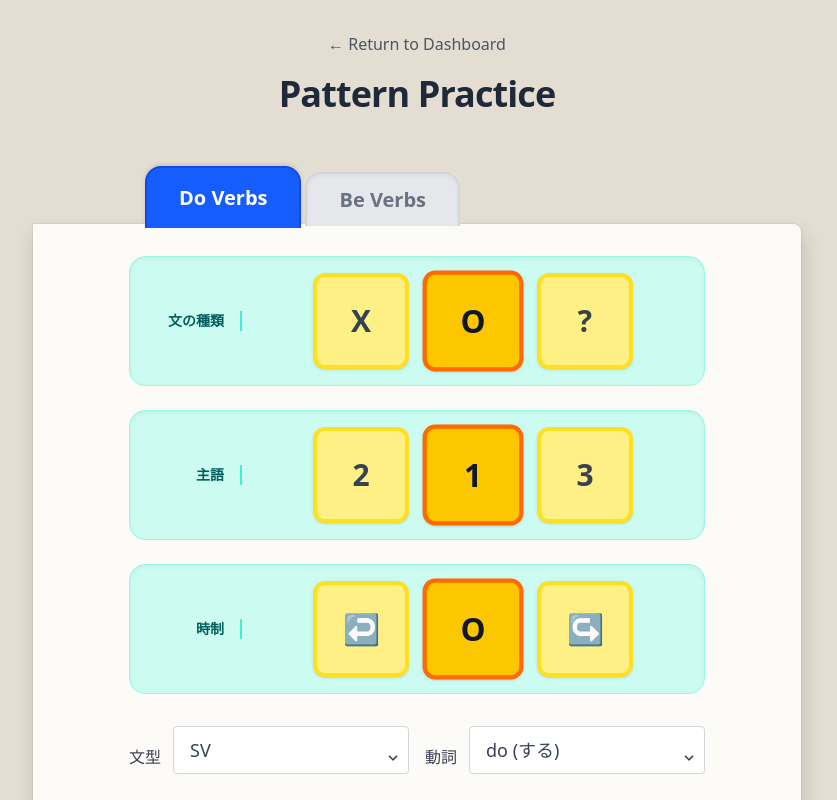
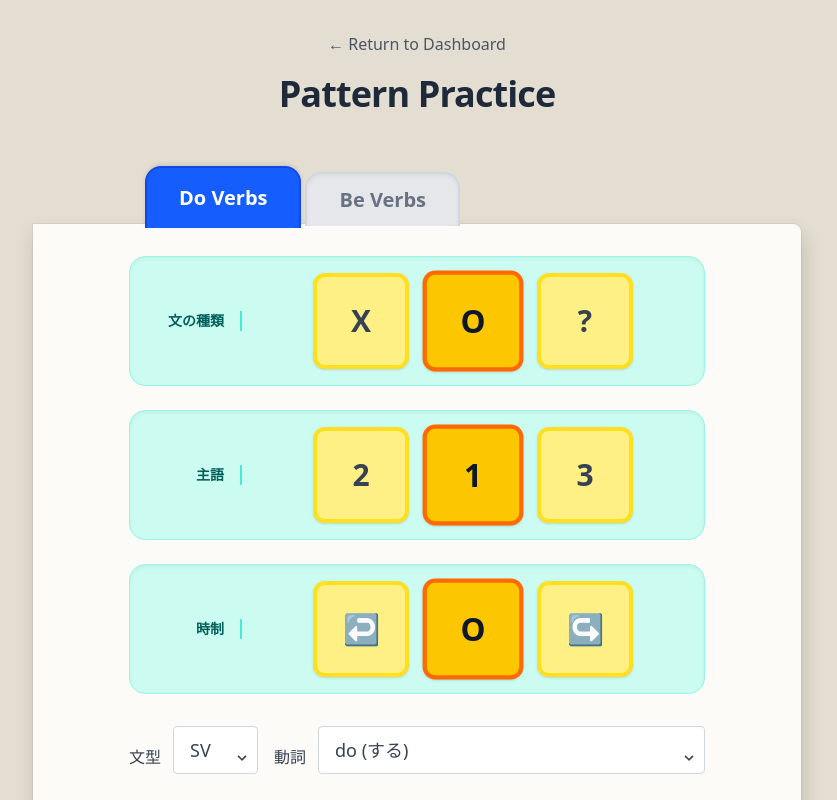
Before and after one commit to kayamak/grid9-english, a Next.js app: page /practice in a window 1280 px wide. Shown: the top 800 px of the page, without its empty margins (223-1060 px from the left). Built offline with nearby package versions, Linux system fonts and the light colour scheme.

Commit message:
文型プルダウンの横幅を最小に変更

```diff
--- a/src/app/practice/page.tsx
+++ b/src/app/practice/page.tsx
@@ -123,12 +123,10 @@ export default function PracticePage() {
                 {state.verbType === 'do' && (
                   <div className="mt-8 mb-2 w-full max-w-xl flex flex-col gap-4 relative z-20">
                     <div className="flex gap-4">
-                      <div className="flex-1">
-                        <FiveSentencePatternSelector
-                          selectedPattern={state.fiveSentencePattern || 'SVO'}
-                          onChange={handleFiveSentencePatternChange}
-                        />
-                      </div>
+                      <FiveSentencePatternSelector
+                        selectedPattern={state.fiveSentencePattern || 'SVO'}
+                        onChange={handleFiveSentencePatternChange}
+                      />
                       <div className="flex-1">
                         <VerbSelector
                           verbType={state.verbType}
--- a/src/components/practice/FiveSentencePatternSelector.tsx
+++ b/src/components/practice/FiveSentencePatternSelector.tsx
@@ -18,11 +18,11 @@ export const FiveSentencePatternSelector: React.FC<FiveSentencePatternSelectorPr
   return (
     <div className="flex items-center gap-3">
       <label className="text-gray-700 font-medium whitespace-nowrap">文型</label>
-      <div className="relative flex-1">
+      <div className="relative w-auto">
         <select
           value={selectedPattern}
           onChange={(e) => onChange(e.target.value as FiveSentencePattern)}
-          className="block appearance-none w-full bg-white border border-gray-300 text-gray-700 py-3 px-4 pr-8 rounded leading-tight focus:outline-none focus:bg-white focus:border-gray-500 font-handwriting text-lg"
+          className="block appearance-none w-auto bg-white border border-gray-300 text-gray-700 py-3 px-4 pr-8 rounded leading-tight focus:outline-none focus:bg-white focus:border-gray-500 font-handwriting text-lg"
         >
           {PATTERN_OPTIONS.map((option) => (
             <option key={option.value} value={option.value}>
```
